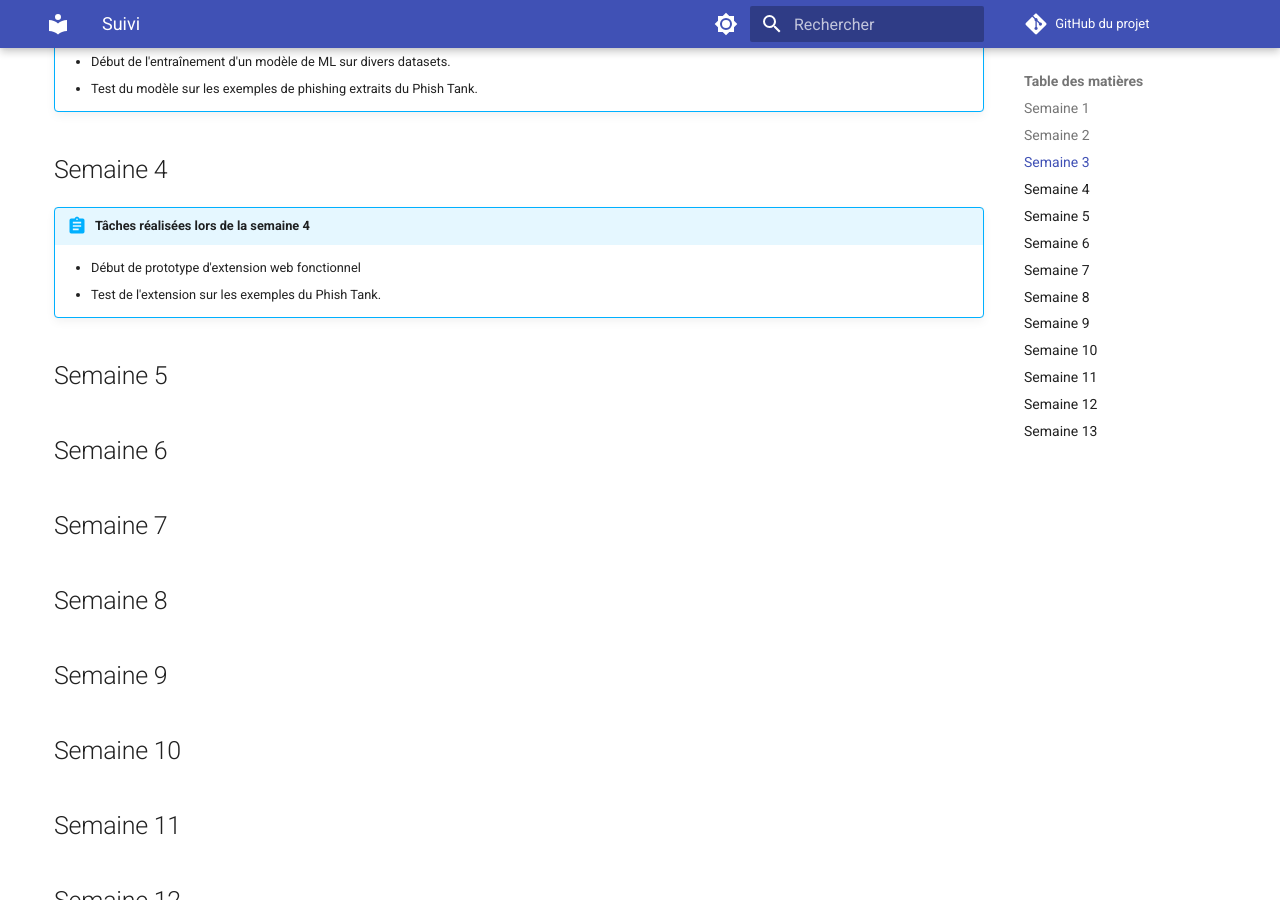
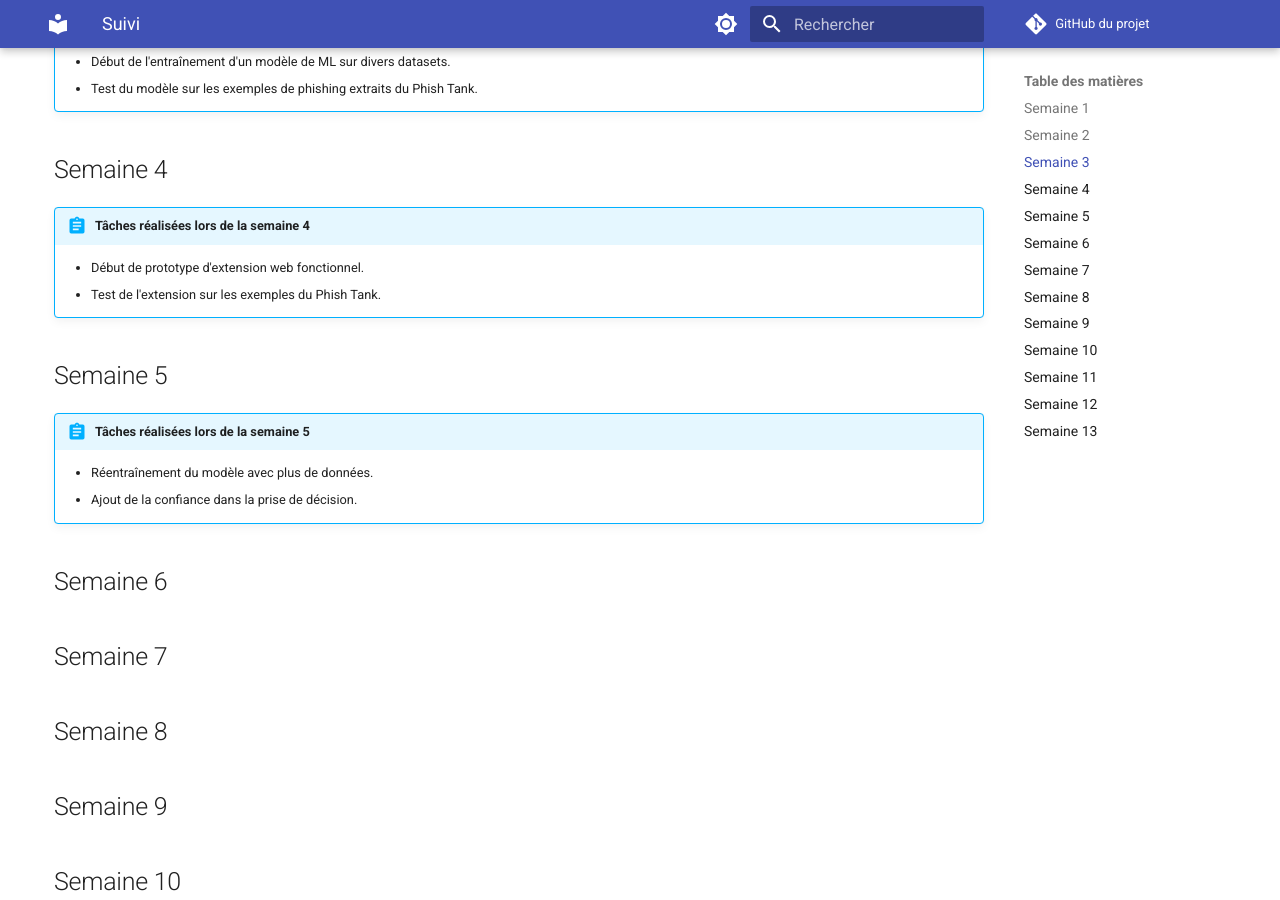
Before and after one commit to Laurent-Mercier/IFT3150-site-web, an MkDocs documentation site: the page built from docs/suivi.md, in a window 1280 px wide and 900 px high, scrolled down 744 px. Built offline with MkDocs 1.6.1 and Material for MkDocs 9.7.7, drawn with Linux system fonts in a browser that asks for light colours; comment, search, counter and statistics services are not loaded.

Commit message:
Semaine 5

```diff
--- a/docs/suivi.md
+++ b/docs/suivi.md
@@ -23,10 +23,14 @@
 ## Semaine 4
 
 !!! abstract "Tâches réalisées lors de la semaine 4"
-    - Début de prototype d'extension web fonctionnel
+    - Début de prototype d'extension web fonctionnel.
     - Test de l'extension sur les exemples du Phish Tank.
 
 ## Semaine 5
+
+!!! abstract "Tâches réalisées lors de la semaine 5"
+    - Réentraînement du modèle avec plus de données.
+    - Ajout de la confiance dans la prise de décision.
 
 ## Semaine 6
 
```
